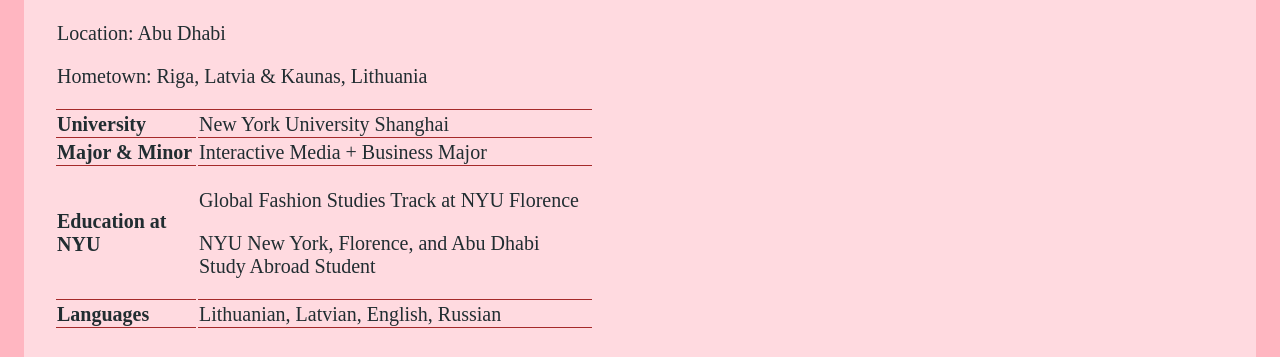
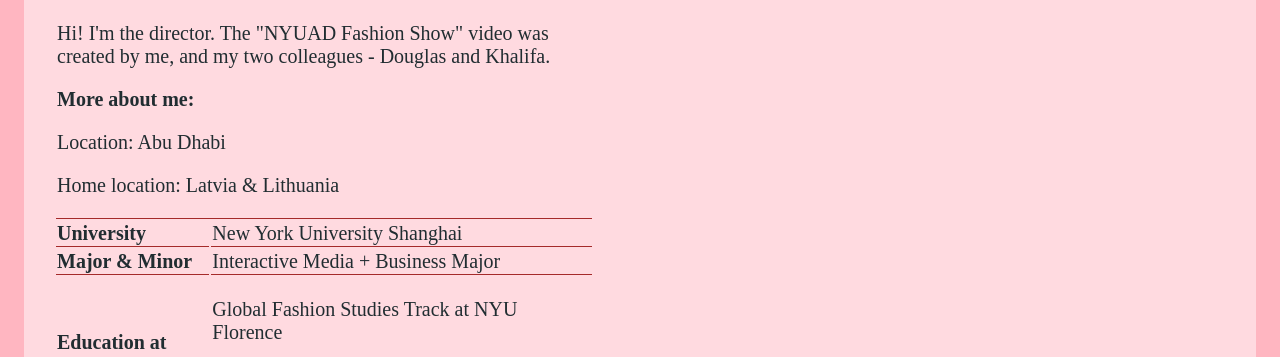
Before and after one commit to Rasakors/fashion-show, a plain HTML site: page about.html in a window 1280 px wide. Shown: the part 293-650 px from the top of the page. Drawn offline with Linux system fonts and the light colour scheme.

Commit message:
Add files via upload

```diff
--- a/about.html
+++ b/about.html
@@ -46,8 +46,11 @@
             <tr>
                <td colspan='2'>
                   <h2>Rasa Korsakaitė</h2>
+                  <p>Hi! I'm the director.
+                  The "NYUAD Fashion Show" video was created by me, and my two colleagues - Douglas and Khalifa.</p>
+                   <b>More about me:</b>
                   <p>Location: Abu Dhabi</p>
-                  <p>Hometown: Riga, Latvia & Kaunas, Lithuania</p>
+                  <p>Home location: Latvia & Lithuania</p>
                </td>
             </tr>
             <tr>
```
Also changed, not shown: contact.html (+2 -2 lines).
